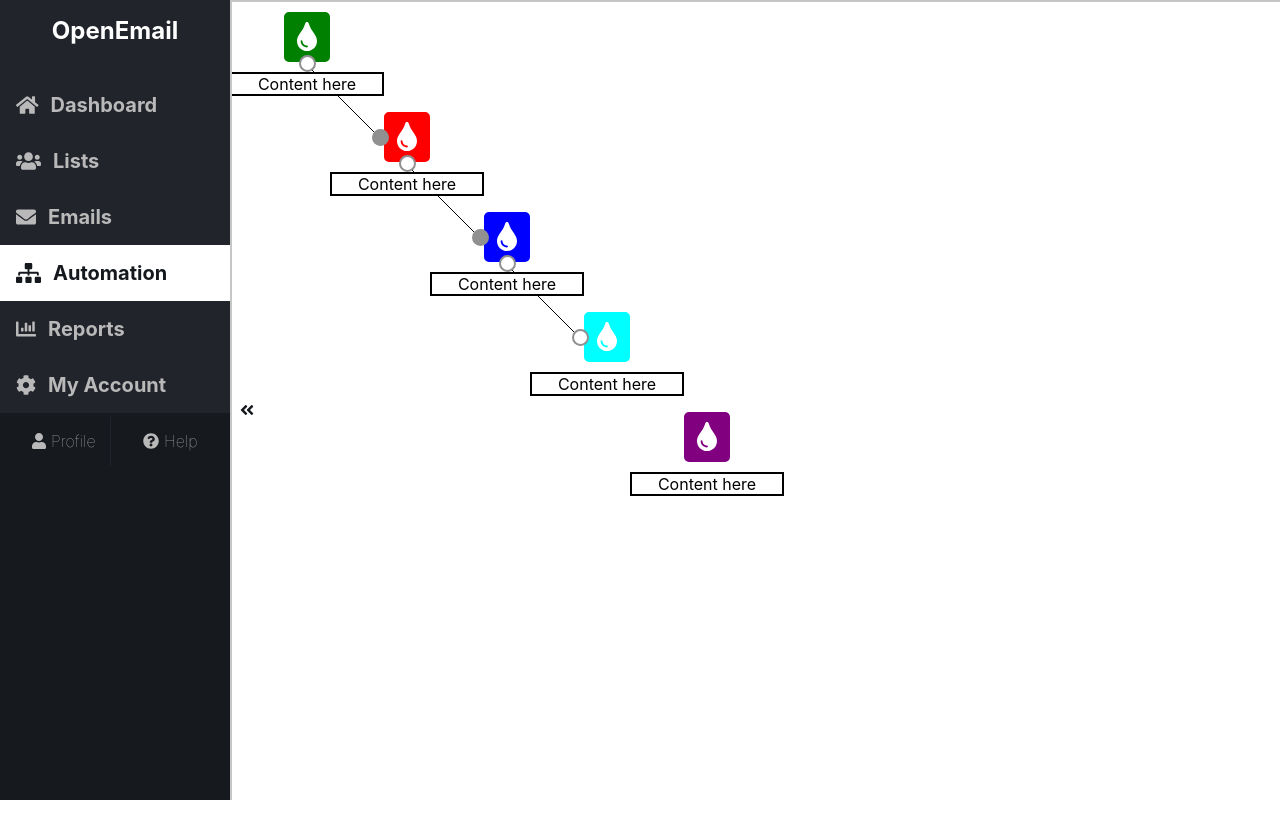
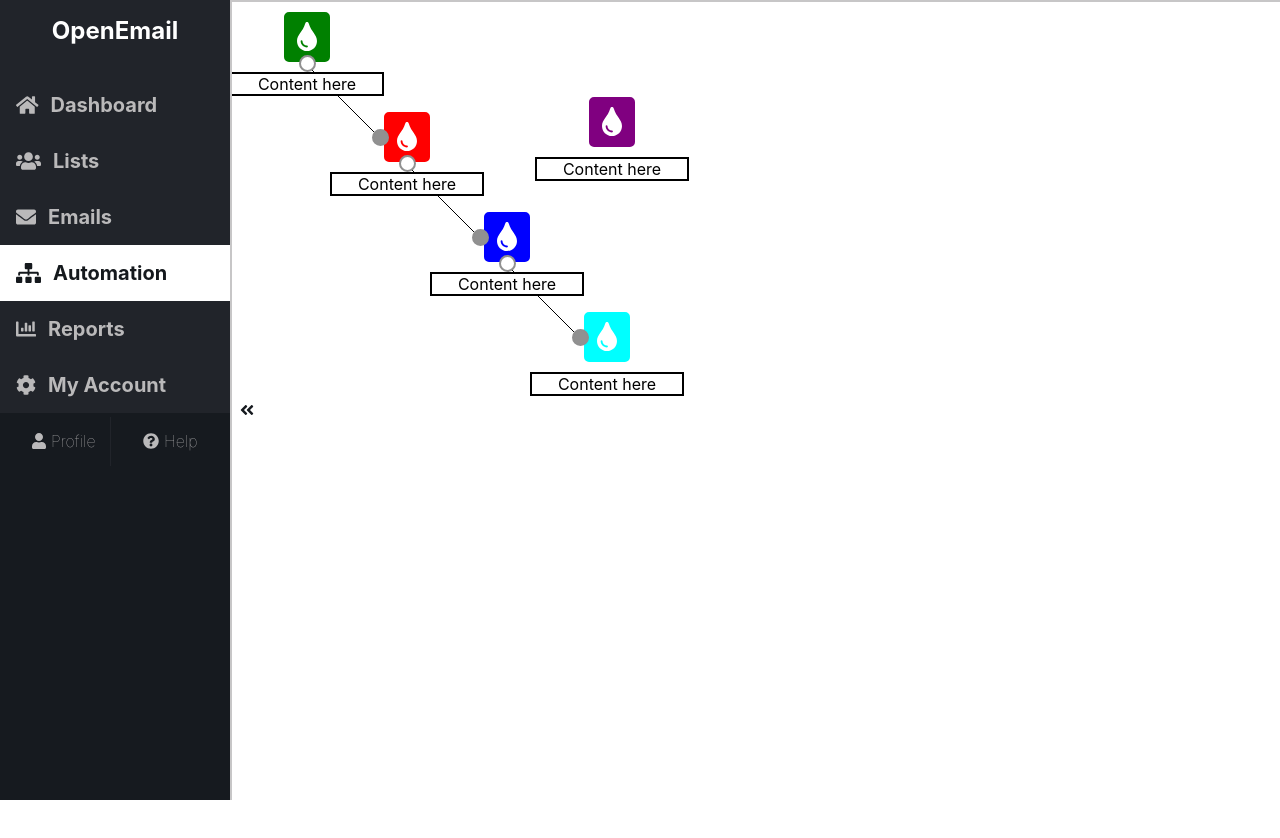
Before and after one commit to logmannn/marketing-automation-tool-ui, a React (Create React App) app: page / in a window 1280 px wide. Shown: the top 838 px of the page. Built offline with nearby package versions, Linux system fonts and the light colour scheme.

Commit message:
do not allow placement of lines on spots which would create a loop

```diff
--- a/src/common/Circle.js
+++ b/src/editing/Circle.js
@@ -16,8 +16,6 @@ const CircleWrapper = styled.div`
 export default class Circle extends Component {
   render() {
     const { side, fill, strokeWidth, opacity, id } = this.props;
-
-    // console.log(id);
 
     this.circleClick = () => {
       this.props.circleClickParent(side, id);
--- a/src/editing/Editing.js
+++ b/src/editing/Editing.js
@@ -91,7 +91,7 @@ export default class Editing extends Component {
                 right: ""
               }
             ],
-            connectedTo: [1]
+            connectedTo: [{ itemId: 1, status: "start", side: "bottom" }]
           },
           {
             key: 1,
@@ -107,7 +107,10 @@ export default class Editing extends Component {
                 right: ""
               }
             ],
-            connectedTo: [0, 2]
+            connectedTo: [
+              { itemId: 0, status: "end", side: "left" },
+              { itemId: 2, status: "start", side: "bottom" }
+            ]
           },
           {
             key: 2,
@@ -123,7 +126,10 @@ export default class Editing extends Component {
                 right: ""
               }
             ],
-            connectedTo: [1, 3]
+            connectedTo: [
+              { itemId: 1, status: "end", side: "left" },
+              { itemId: 3, status: "start", side: "bottom" }
+            ]
           },
           {
             key: 3,
@@ -134,17 +140,17 @@ export default class Editing extends Component {
             activePoints: [
               {
                 top: "",
-                left: "start",
+                left: "end",
                 bottom: "",
                 right: ""
               }
             ],
-            connectedTo: [2]
+            connectedTo: [{ itemId: 2, status: "end", side: "left" }]
           },
           {
             key: 4,
-            x: 400,
-            y: 400,
+            x: 305,
+            y: 85,
             icon: Drip,
             background: "purple",
             activePoints: [
@@ -400,7 +406,8 @@ export default class Editing extends Component {
       creatingLine,
       currentLineItem,
       currentFirstPoint,
-      currentFirstSide
+      currentFirstSide,
+      currentParentItems
     } = this.state;
 
     const { isHidden } = this.props;
@@ -432,6 +439,37 @@ export default class Editing extends Component {
     this.lineCreate = (side, id) => {
       if (deltaPositions[0][id].activePoints[0][side] !== "end") {
         if (creatingLine === false) {
+          let parentItems = [];
+          let tempItems = [];
+
+          for (let i = 0; i < deltaPositions[0][id].connectedTo.length; i++) {
+            if (deltaPositions[0][id].connectedTo[i].status === "end") {
+              tempItems.push(deltaPositions[0][id].connectedTo[i].itemId);
+            }
+          }
+
+          while (tempItems.length > 0) {
+            parentItems.push(tempItems[0]);
+
+            for (
+              let i = 0;
+              i < deltaPositions[0][tempItems[0]].connectedTo.length;
+              i++
+            ) {
+              if (
+                deltaPositions[0][tempItems[0]].connectedTo[i].status === "end"
+              ) {
+                tempItems.push(
+                  deltaPositions[0][tempItems[0]].connectedTo[i].itemId
+                );
+              }
+            }
+
+            tempItems.shift();
+          }
+
+          this.setState({ currentParentItems: parentItems });
+
           const items = this.state.deltaPositions[0];
           items[id] = {
             ...items[id],
@@ -447,6 +485,7 @@ export default class Editing extends Component {
             currentLineItem: lines[0].length,
             currentFirstPoint: id,
             currentFirstSide: side,
+            creatingLine: !creatingLine,
             lines: [
               [
                 ...lines[0],
@@ -470,6 +509,10 @@ export default class Editing extends Component {
             ]
           });
         } else {
+          if (
+            currentParentItems.indexOf(id) === -1 &&
+            id !== currentFirstPoint
+          ) {
             const items = this.state.deltaPositions[0];
             items[id] = {
               ...items[id],
@@ -481,14 +524,14 @@ export default class Editing extends Component {
               ],
               connectedTo: [
                 ...items[id].connectedTo,
-              this.state.currentFirstPoint
+                { itemId: this.state.currentFirstPoint, status: "end", side }
               ]
             };
             items[this.state.currentFirstPoint] = {
               ...items[this.state.currentFirstPoint],
               connectedTo: [
                 ...items[this.state.currentFirstPoint].connectedTo,
-              id
+                { itemId: id, status: "start", side: currentFirstSide }
               ]
             };
             const lines = this.state.lines[0];
@@ -505,12 +548,14 @@ export default class Editing extends Component {
             };
             this.setState({
               lines: [lines],
-            deltaPositions: [items]
+              deltaPositions: [items],
+              currentLineItem: null,
+              currentFirstPoint: null,
+              currentFirstSide: "",
+              creatingLine: !creatingLine
             });
           }
-        this.setState({
-          creatingLine: !creatingLine
-        });
+        }
       }
     };
 
--- a/src/editing/Step.js
+++ b/src/editing/Step.js
@@ -1,5 +1,5 @@
 import React, { Component } from "react";
-import Circle from "../common/Circle";
+import Circle from "./Circle";
 import styled from "styled-components";
 
 const Box = styled.div`
```
Lines whose indentation alone changed are shown as unchanged.
